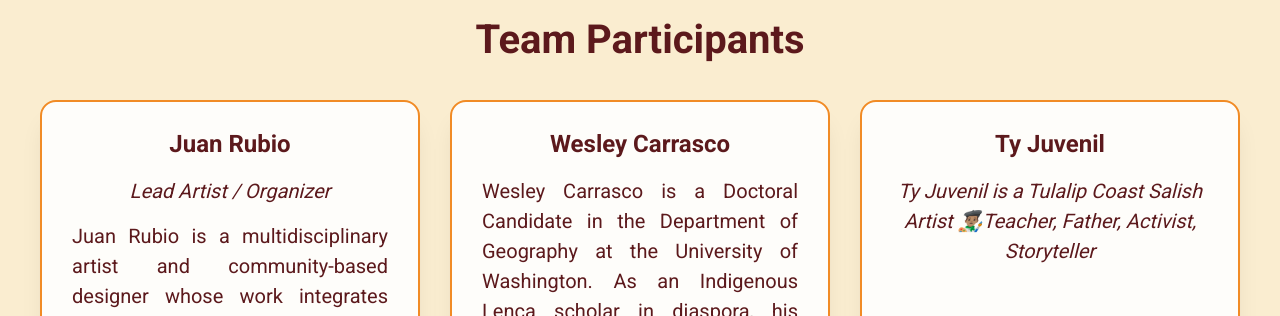
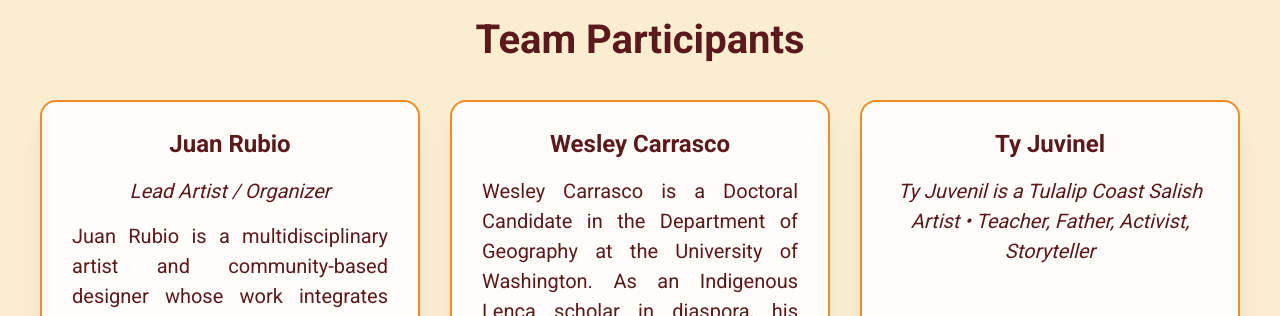
Before and after one commit to rubioj/jr-learning, a React (Vite) app: page /currents-of-care-desktop in a window 1280 px wide. Shown: the part 3800-4116 px from the top of the page. Built offline with nearby package versions, Linux system fonts and the light colour scheme; a web font is replaced by a local one.

Commit message:
Change bios shorter

```diff
--- a/src/pages/CurrentsOfCarePage.jsx
+++ b/src/pages/CurrentsOfCarePage.jsx
@@ -590,8 +590,6 @@ const CurrentsOfCarePage = () => {
                 }}>
                   <p style={{ marginBottom: '15px' }}>
                   Wesley Carrasco is a Doctoral Candidate in the Department of Geography at the University of Washington. As an Indigenous Lenca scholar in diaspora, his research explores Indigenous geographies, water cosmologies, and community-led research practices. He is on the embodied experiences that people carry within them in regards to their water relations.
-
-
                   </p>
                   <p style={{ marginBottom: '15px' }}>
                     His work engages with the theoretical frameworks of Indigenous knowledges, water cosmologies, and through the theory of praxis to better engage in more ethical community-led research and collaborative projects. He is currently working on his dissertation looking at the history and impacts of human-developed water projects like Lake Washington which not only transformed the City of Seattle but also Renton.
@@ -620,7 +618,7 @@ const CurrentsOfCarePage = () => {
                   marginBottom: '20px',
                   textAlign: 'center'
                 }}>
-                  Ty Juvenil
+                  Ty Juvinel
                 </h4>
                 <div style={{
                   fontSize: 'var(--text-large-normal-font-size)',
@@ -630,7 +628,7 @@ const CurrentsOfCarePage = () => {
                   fontStyle: 'italic'
                 }}>
                   <p style={{ marginBottom: '15px' }}>
-                    Ty Juvenil is a Tulalip Coast Salish Artist 👨🏽‍🎨Teacher, Father, Activist, Storyteller
+                    Ty Juvenil is a Tulalip Coast Salish Artist • Teacher, Father, Activist, Storyteller
                   </p>
                 </div>
               </div>
```
Also changed, not shown: 2 other files (tests, documents, lock files or other folders).
